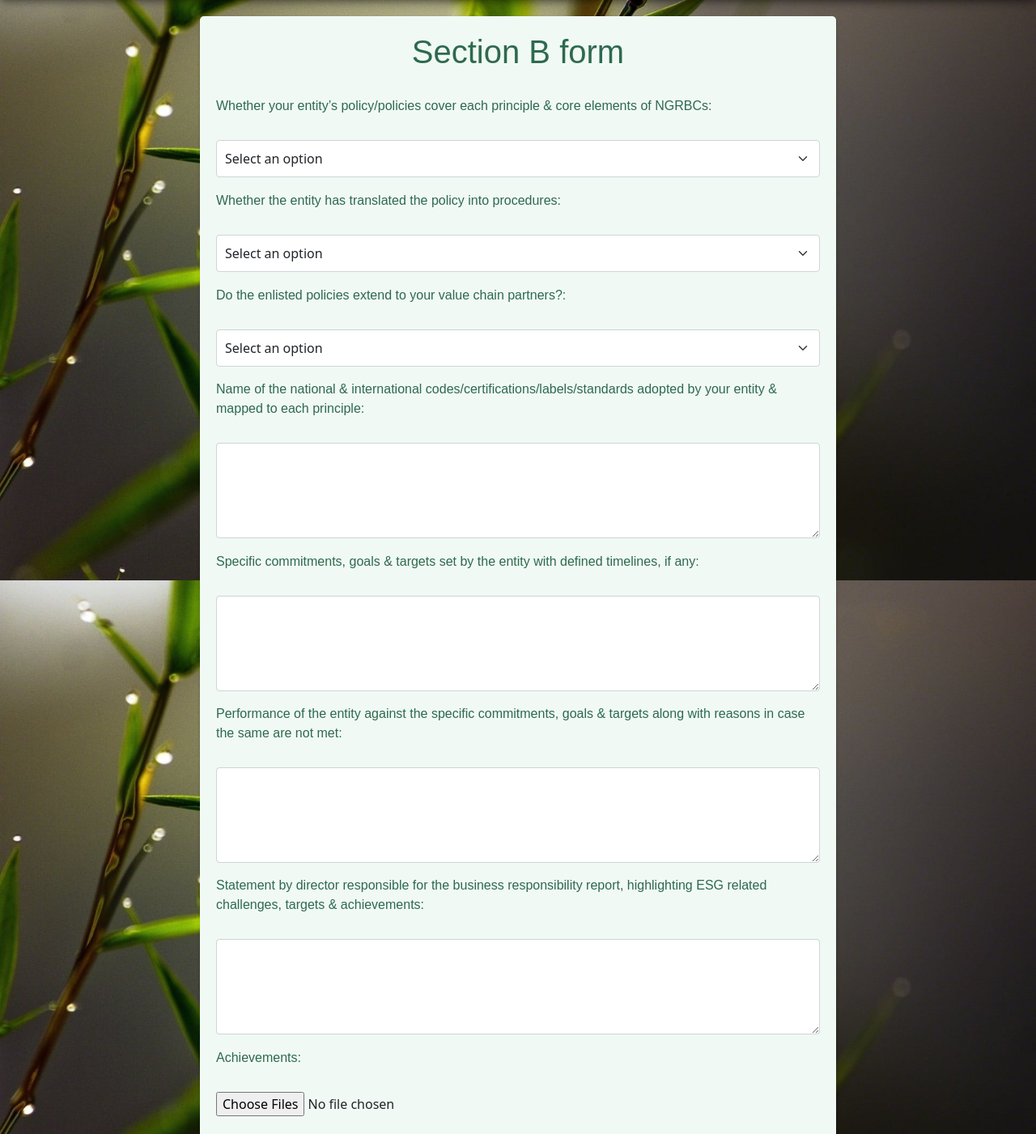
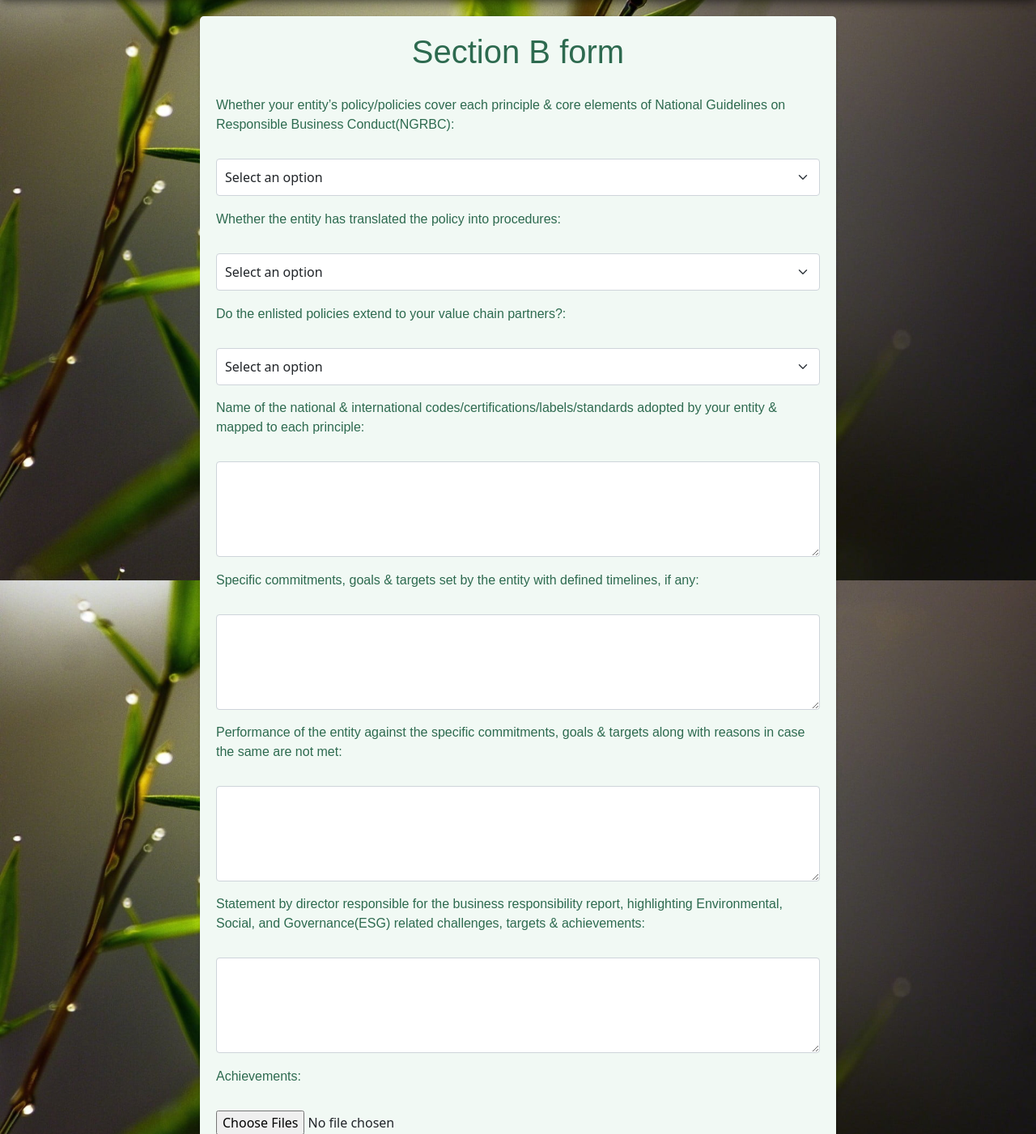
Before and after one commit to PriyaKumari03/iiic-, a PHP site: page /test/b.php in a window 1280 px wide. Shown: the part 83-1484 px from the top of the page at 81% size. Run offline with PHP 8.4, Linux system fonts and the light colour scheme.

Commit message:
changes in expansion. forms A and B

```diff
--- a/b.php
+++ b/b.php
@@ -27,7 +27,7 @@
             <h1>Section B form</h1>
             <div class="mb-3">
                 <div class="policy">
-                    <label for="policyQuestion" class="form-label">Whether your entity’s policy/policies cover each principle & core elements of NGRBCs:</label>
+                    <label for="policyQuestion" class="form-label">Whether your entity’s policy/policies cover each principle & core elements of National Guidelines on Responsible Business Conduct(NGRBC):</label>
                 </div>
                 <select class="form-select" id="policyQuestion" name="policyQuestion" required>
                     <option value="">Select an option</option>
@@ -102,7 +102,7 @@
 
             <div class="mb-3">
                 <div class="policy">
-                    <label for="directorStatement" class="form-label">Statement by director responsible for the business responsibility report, highlighting ESG related challenges, targets & achievements:</label>
+                    <label for="directorStatement" class="form-label">Statement by director responsible for the business responsibility report, highlighting Environmental, Social, and Governance(ESG) related challenges, targets & achievements:</label>
                 </div>
                 <textarea class="form-control" id="directorStatement" name="directorStatement" rows="4" required></textarea>
             </div>
--- a/index.php
+++ b/index.php
@@ -229,7 +229,7 @@ include_once 'database.php';
       </div>
 
       <div class="form-group">
-      <label for="csr">Details of CSR Activities </label>
+      <label for="csr">Details of Corporate Social Responsibility (CSR) Activities </label>
       <textarea id="csr" name="csr" rows="5" cols="50" class="form-control" placeholder="Enter the details of CSR Activities" required></textarea>
     </div>
 
```
